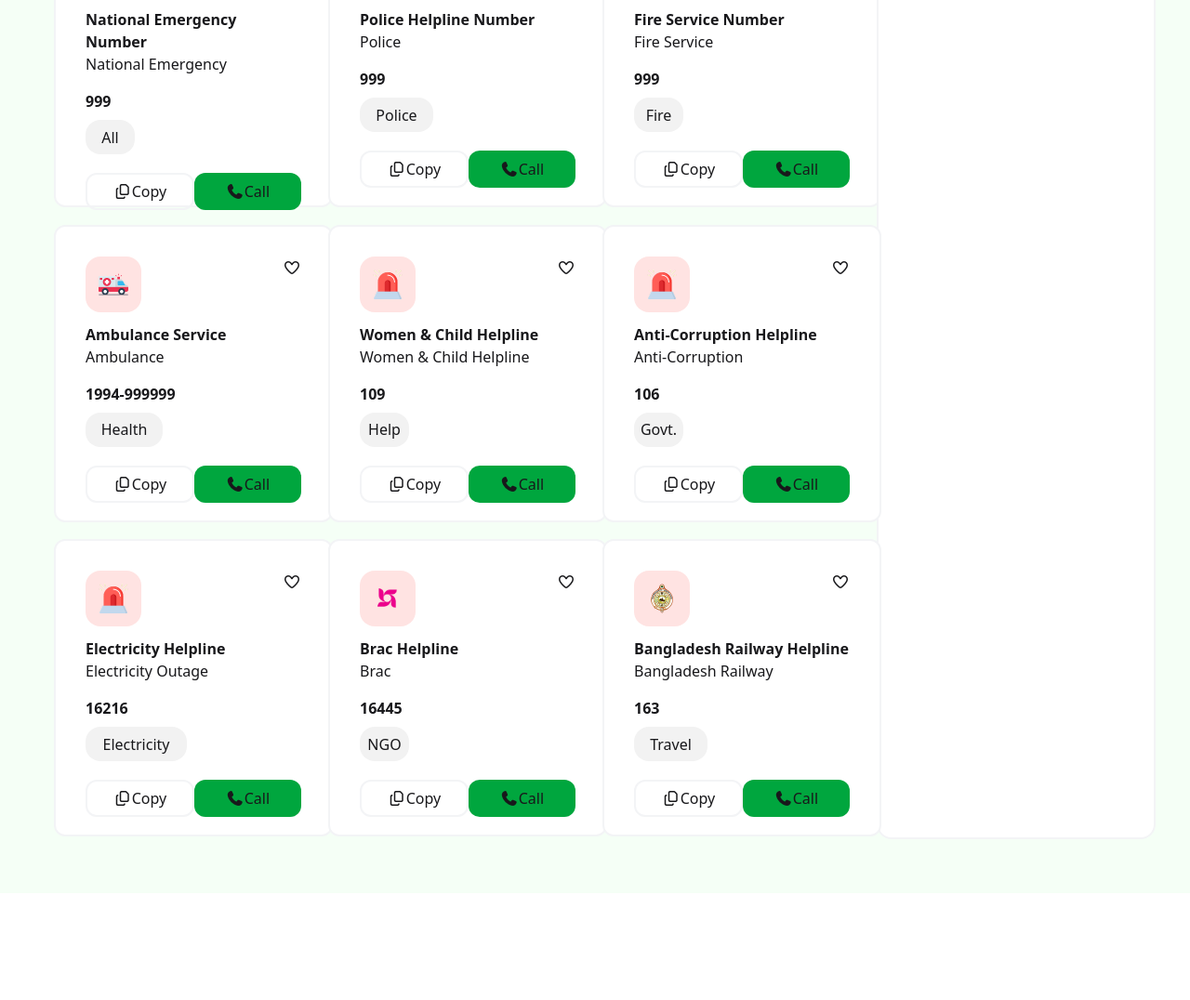
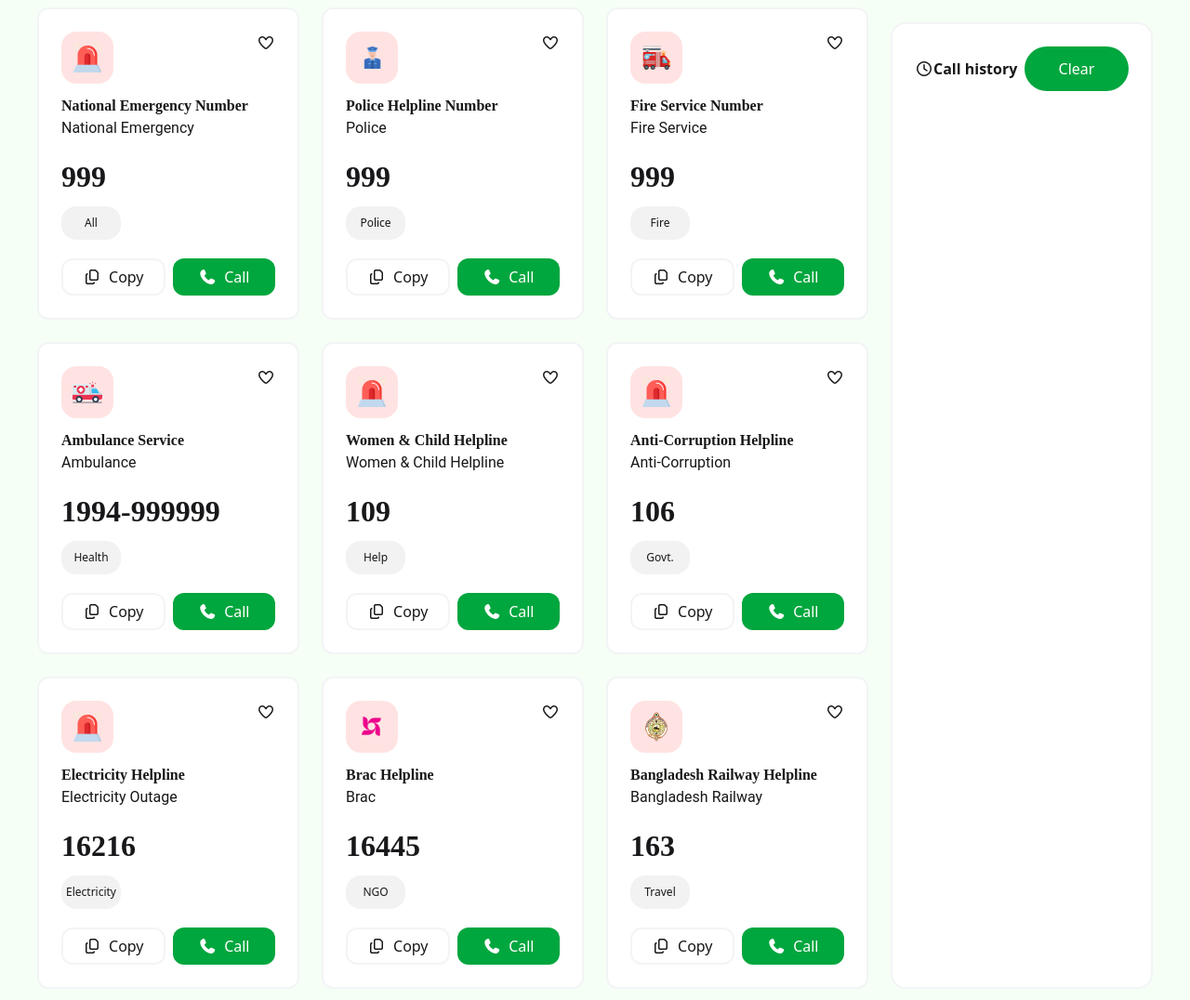
Before and after one commit to Ha-Mim123/A5-Emergency-hotline, a plain HTML site: page index.html in a window 1280 px wide. Shown: the part 506-1582 px from the top of the page at 93% size. Before the commit the page ends 1467 px from the top, so only its background shows below. Drawn offline with nearby package versions, Linux system fonts and the light colour scheme.

Commit message:
all code change

```diff
--- a/index.html
+++ b/index.html
@@ -1,252 +1,294 @@
 <!DOCTYPE html>
 <html lang="en">
+
 <head>
   <meta charset="UTF-8">
   <meta name="viewport" content="width=device-width, initial-scale=1.0">
   <title>Emergency Hotline</title>
-    <!-- css -->
-     <link rel="stylesheet" href="/style/style.css">
-    <!-- tailwind css -->
+
   <script src="https://cdn.jsdelivr.net/npm/@tailwindcss/browser@4"></script>
-    <!-- daisyui -->
   <link href="https://cdn.jsdelivr.net/npm/daisyui@5" rel="stylesheet" type="text/css" />
-    <!-- font awesome cdn -->
-    <link rel="stylesheet" href="https://cdnjs.cloudflare.com/ajax/libs/font-awesome/7.0.0/css/all.min.css" integrity="sha512-DxV+EoADOkOygM4IR9yXP8Sb2qwgidEmeqAEmDKIOfPRQZOWbXCzLC6vjbZyy0vPisbH2SyW27+ddLVCN+OMzQ==" crossorigin="anonymous" referrerpolicy="no-referrer" />
+  <link rel="stylesheet" href="https://cdnjs.cloudflare.com/ajax/libs/font-awesome/7.0.0/css/all.min.css"
+    integrity="sha512-DxV+EoADOkOygM4IR9yXP8Sb2qwgidEmeqAEmDKIOfPRQZOWbXCzLC6vjbZyy0vPisbH2SyW27+ddLVCN+OMzQ=="
+    crossorigin="anonymous" referrerpolicy="no-referrer" />
+    <link rel="stylesheet" href="style.css">
+</head>
 
-</head>
 <body>
-    <!-- navbar section -->
-    <section class="navebar flex justify-between items-center w-full h-[100px] p-14">
+  <section id="nav-section" class="flex flex-wrap justify-between items-center w-full min-h-[80px] p-4 md:p-8 lg:p-14">
     <div class="navebar flex items-center gap-2">
-            <div><img class="w-[50px] h-[50px]" src="./assets/logo.png" alt=""></div>
-            <div><h1 class="font-bold text-[#006747]">Emergency <br> Service</h1></div>
+      <div><img class="w-12 h-12 md:w-16 md:h-16" src="/assets/logo.png" alt=""></div>
+      <div>
+        <h1 class="font-bold text-[#006747] text-lg md:text-2xl hind">Emergency <br> Service</h1>
       </div>
-        <div class="navebar flex items-center gap-2 ">
-            <button class="flex justify-between items-center p-5 rounded-3xl h-[52px] w-[123px] bg-[#41ff6b1a] ">
+    </div>
+    <div class="navebar flex items-center gap-2">
+      <button id="heart-btn"
+        class="flex justify-between items-center px-3 py-2 md:px-5 md:py-3 rounded-3xl h-12 w-28 md:h-14 md:w-32 bg-[#41ff6b1a]">
         <span class="counter">0</span>
-                <img class="h-[30px] w-[30px]" src="./assets/heart.png" alt=""></button>
-            <button class="flex justify-between items-center p-5 rounded-3xl h-[52px] w-[123px] bg-[#41ff6b1a]">
+        <img id="count-heart" class="h-7 w-7 md:h-8 md:w-8" src="/assets/heart.png" alt=""></button>
+      <button id="coin-btn"
+        class="flex justify-between items-center px-3 py-2 md:px-5 md:py-3 rounded-3xl h-12 w-28 md:h-14 md:w-32 bg-[#41ff6b1a]">
         <span class="counter">100</span>
-                <img class="h-[30px] w-[30px]" src="./assets/coin.png" alt=""></button>
-            <button class= "rounded-3xl w-[127px] h-[52px] bg-[#00a63e]">copy</button>
+        <img class="h-7 w-7 md:h-8 md:w-8" src="/assets/coin.png" alt=""></button>
+      <div id="copy-btn" class="flex justify-between items-center">
+        <button class="rounded-3xl w-28 h-12 md:w-32 md:h-14 bg-[#00a63e] flex justify-center items-center">
+          <span class="counter p-3">0</span> copy
+        </button>
       </div>
-
-
+    </div>
   </section>
-    <!-- banner section -->
-     <section class="w-full h-[239px] bg-[linear-gradient(to_right,#013223,#006747,#013223)] flex flex-col justify-center items-center p-14">
+  <section
+    class="w-full min-h-[180px] md:min-h-[239px] bg-[linear-gradient(to_right,#013223,#006747,#013223)] flex flex-col justify-center items-center p-4 md:p-14">
     <div>
-         <img class="h-[92px] w-92px" src="./assets/logo.png" alt="">
+      <img class="h-20 w-20 md:h-24 md:w-24" src="/assets/logo.png" alt="">
     </div>
     <div class="text-white flex flex-col justify-center items-center">
-        <!-- import kora lgbe font "hind madurai" -->
-        <h1 class="font-bold text-[40px]">Emergency Service Directory</h1>
-        <p class="font-semibold text-[20px]">Government Emergency Services at Your Fingertip – A Project by  Government of the People’s Republic of Bangladesh</p>
+      <h1 class="font-bold text-[32px] md:text-[40px] hind">Emergency Service Directory</h1>
+      <p class="font-semibold text-[16px] md:text-[20px] hind">Government Emergency Services at Your Fingertip – A
+        Project by Government of the People’s Republic of Bangladesh</p>
     </div>
   </section>
-     <!-- card section -->
-      <section class="bg-[#f5fff6] w-full h-[100%] p-[58px] grid grid-cols-4 gap-4">
-        <div class="w-[300px] h-[320px] p-[32px] bg-white border-2 border-gray-100 rounded-xl">
+  <section id="card-section"
+    class="bg-[#f5fff6] w-full min-h-[100%] p-4 md:p-10 grid grid-cols-1 sm:grid-cols-2 lg:grid-cols-3 xl:grid-cols-4 gap-6">
+    <div
+      class="card w-full max-w-xs h-auto p-6 bg-white border-2 border-gray-100 rounded-xl mx-auto flex flex-col justify-between">
       <div class="flex justify-between">
-                <div class="w-[60px] h-[60px] bg-[#ffe3e2] rounded-2xl flex justify-center items-center">
-                <img class="w-[32px] h-[32px] " src="./assets/emergency.png" alt="">
+        <div class="w-14 h-14 bg-[#ffe3e2] rounded-2xl flex justify-center items-center">
+          <img class="w-8 h-8" src="/assets/emergency.png" alt="">
         </div>
-            <div ><i class="fa-regular fa-heart"></i></div>
+        <div id="card-heart"><i class="fa-regular fa-heart"></i></div>
       </div>
       <div class="mt-3">
-                <h3 class="font-bold">National Emergency Number</h3>
-                <p>National Emergency</p>
+        <h3 class="font-bold hind">National Emergency Number</h3>
+        <p class="roboto">National Emergency</p>
       </div>
       <div class="mt-4">
-                <!-- "Ag title" font change korte hobe h3 er -->
-                <h3 class="font-bold">999</h3>
-                <button class="h-[37px] w-[53px] bg-[#f2f2f2] rounded-2xl mt-2">All</button>
+        <h3 class="service-nmbr text-[32px]">999</h3>
+        <button class="h-9 w-16 bg-[#f2f2f2] rounded-2xl mt-2 text-xs">All</button>
       </div>
-            <div class="flex justify-center mt-5">
-                <button class="border-2 border-gray-100 rounded-xl h-[40px] w-[183px]"><i class="fa-regular fa-copy"></i>Copy</button>
-                <button class="bg-[#00a63e] h-[40px] w-[183px] rounded-xl"><i class="fa-solid fa-phone"></i>Call</button>
+      <div class="flex flex-col md:flex-row justify-center mt-5 gap-2 w-full">
+        <button
+          class="border-2 border-gray-100 rounded-xl h-10 w-full md:w-40 flex items-center justify-center gap-2"><i
+            class="fa-regular fa-copy"></i>Copy</button>
+        <button
+          class="call-btn bg-[#00a63e] h-10 w-full md:w-40 rounded-xl flex items-center justify-center gap-2 text-white"><i
+            class="fa-solid fa-phone"></i>Call</button>
       </div>
     </div>
-        <div class="w-[300px] h-[320px] p-[32px] bg-white border-2 border-gray-100 rounded-xl">
+    <div
+      class=" card w-full max-w-xs h-auto p-6 bg-white border-2 border-gray-100 rounded-xl mx-auto flex flex-col justify-between">
       <div class="flex justify-between">
-                <div class="w-[60px] h-[60px] bg-[#ffe3e2] rounded-2xl flex justify-center items-center">
-                <img class="w-[32px] h-[32px] " src="./assets/police.png" alt="">
+        <div class="w-14 h-14 bg-[#ffe3e2] rounded-2xl flex justify-center items-center">
+          <img class="w-8 h-8" src="/assets/police.png" alt="">
         </div>
-            <div ><i class="fa-regular fa-heart"></i></div>
+        <div><i class="fa-regular fa-heart"></i></div>
       </div>
       <div class="mt-3">
         <h3 class="font-bold">Police Helpline Number</h3>
         <p>Police</p>
       </div>
       <div class="mt-4">
-                <!-- "Ag title" font change korte hobe h3 er -->
-                <h3 class="font-bold">999</h3>
-                <button class="h-[37px] w-[79px] bg-[#f2f2f2] rounded-2xl mt-2">Police</button>
+        <h3 class="service-nmbr text-[32px]">999</h3>
+        <button class="h-9 w-16 bg-[#f2f2f2] rounded-2xl mt-2 text-xs">Police</button>
       </div>
-            <div class="flex justify-center mt-5">
-                <button class="border-2 border-gray-100 rounded-xl h-[40px] w-[183px]"><i class="fa-regular fa-copy"></i>Copy</button>
-                <button class="bg-[#00a63e] h-[40px] w-[183px] rounded-xl"><i class="fa-solid fa-phone"></i>Call</button>
+      <div class="flex flex-col md:flex-row justify-center mt-5 gap-2 w-full">
+        <button
+          class="border-2 border-gray-100 rounded-xl h-10 w-full md:w-40 flex items-center justify-center gap-2"><i
+            class="fa-regular fa-copy"></i>Copy</button>
+        <button
+          class="call-btn bg-[#00a63e] h-10 w-full md:w-40 rounded-xl flex items-center justify-center gap-2 text-white"><i
+            class="fa-solid fa-phone"></i>Call</button>
       </div>
     </div>
-        <div class="w-[300px] h-[320px] p-[32px] bg-white border-2 border-gray-100 rounded-xl">
+    <div
+      class="card w-full max-w-xs h-auto p-6 bg-white border-2 border-gray-100 rounded-xl mx-auto flex flex-col justify-between">
       <div class="flex justify-between">
-                <div class="w-[60px] h-[60px] bg-[#ffe3e2] rounded-2xl flex justify-center items-center">
-                <img class="w-[32px] h-[32px] " src="./assets/fire-service.png" alt="">
+        <div class="w-14 h-14 bg-[#ffe3e2] rounded-2xl flex justify-center items-center">
+          <img class="w-8 h-8" src="/assets/fire-service.png" alt="">
         </div>
-            <div ><i class="fa-regular fa-heart"></i></div>
+        <div><i class="fa-regular fa-heart"></i></div>
       </div>
       <div class="mt-3">
         <h3 class="font-bold">Fire Service Number</h3>
         <p>Fire Service</p>
       </div>
       <div class="mt-4">
-                <!-- "Ag title" font change korte hobe h3 er -->
-                <h3 class="font-bold">999</h3>
-                <button class="h-[37px] w-[53px] bg-[#f2f2f2] rounded-2xl mt-2">Fire</button>
+        <h3 class="service-nmbr text-[32px]">999</h3>
+        <button class="h-9 w-16 bg-[#f2f2f2] rounded-2xl mt-2 text-xs">Fire</button>
       </div>
-            <div class="flex justify-center mt-5">
-                <button class="border-2 border-gray-100 rounded-xl h-[40px] w-[183px]"><i class="fa-regular fa-copy"></i>Copy</button>
-                <button class="bg-[#00a63e] h-[40px] w-[183px] rounded-xl"><i class="fa-solid fa-phone"></i>Call</button>
+      <div class="flex flex-col md:flex-row justify-center mt-5 gap-2 w-full">
+        <button
+          class="border-2 border-gray-100 rounded-xl h-10 w-full md:w-40 flex items-center justify-center gap-2"><i
+            class="fa-regular fa-copy"></i>Copy</button>
+        <button
+          class="call-btn bg-[#00a63e] h-10 w-full md:w-40 rounded-xl flex items-center justify-center gap-2 text-white"><i
+            class="fa-solid fa-phone"></i>Call</button>
       </div>
     </div>
 
-         <!--call  history  -->
-            <div class="rounded-2xl border-2 border-gray-100 bg-white w-[300px] h-[1000px]  p-[30px] row-span-3">
+    <div id="call-history"
+      class="rounded-2xl border-2 border-gray-100 bg-white w-full max-w-xs md:max-w-sm lg:max-w-md h-auto p-6 row-span-3 mx-auto mt-4 block">
       <div class="flex justify-between items-center">
         <h2 class="font-bold"><i class="fa-regular fa-clock"></i>Call history</h2>
-                <button class="w-[114px] h-[52px] rounded-3xl bg-[#00a63e]">Clear </button>
+        <button class="w-24 h-10 md:w-28 md:h-12 rounded-3xl bg-[#00a63e] text-white">Clear</button>
       </div>
+      <div id="history-items"></div>
     </div>
-            <!-- ---------- -->
 
-        <div class="w-[300px] h-[320px] p-[32px] bg-white border-2 border-gray-100 rounded-xl">
+    <div
+      class="card w-full max-w-xs h-auto p-6 bg-white border-2 border-gray-100 rounded-xl mx-auto flex flex-col justify-between">
       <div class="flex justify-between">
-                <div class="w-[60px] h-[60px] bg-[#ffe3e2] rounded-2xl flex justify-center items-center">
-                <img class="w-[32px] h-[32px] " src="./assets/ambulance.png" alt="">
+        <div class="w-14 h-14 bg-[#ffe3e2] rounded-2xl flex justify-center items-center">
+          <img class="w-8 h-8" src="/assets/ambulance.png" alt="">
         </div>
-            <div ><i class="fa-regular fa-heart"></i></div>
+        <div><i class="fa-regular fa-heart"></i></div>
       </div>
       <div class="mt-3">
         <h3 class="font-bold">Ambulance Service</h3>
         <p>Ambulance</p>
       </div>
       <div class="mt-4">
-                <!-- "Ag title" font change korte hobe h3 er -->
-                <h3 class="font-bold">1994-999999</h3>
-                <button class="h-[37px] w-[83px] bg-[#f2f2f2] rounded-2xl mt-2">Health</button>
+        <h3 class="service-nmbr text-[32px]">1994-999999</h3>
+        <button class="h-9 w-16 bg-[#f2f2f2] rounded-2xl mt-2 text-xs">Health</button>
       </div>
-            <div class="flex justify-center mt-5">
-                <button class="border-2 border-gray-100 rounded-xl h-[40px] w-[183px]"><i class="fa-regular fa-copy"></i>Copy</button>
-                <button class="bg-[#00a63e] h-[40px] w-[183px] rounded-xl"><i class="fa-solid fa-phone"></i>Call</button>
+      <div class="flex flex-col md:flex-row justify-center mt-5 gap-2 w-full">
+        <button
+          class="border-2 border-gray-100 rounded-xl h-10 w-full md:w-40 flex items-center justify-center gap-2"><i
+            class="fa-regular fa-copy"></i>Copy</button>
+        <button
+          class="call-btn bg-[#00a63e] h-10 w-full md:w-40 rounded-xl flex items-center justify-center gap-2 text-white"><i
+            class="fa-solid fa-phone"></i>Call</button>
       </div>
     </div>
-        <div class="w-[300px] h-[320px] p-[32px] bg-white border-2 border-gray-100 rounded-xl">
+    <div
+      class=" card w-full max-w-xs h-auto p-6 bg-white border-2 border-gray-100 rounded-xl mx-auto flex flex-col justify-between">
       <div class="flex justify-between">
-                <div class="w-[60px] h-[60px] bg-[#ffe3e2] rounded-2xl flex justify-center items-center">
-                <img class="w-[32px] h-[32px] " src="./assets/emergency.png" alt="">
+        <div class="w-14 h-14 bg-[#ffe3e2] rounded-2xl flex justify-center items-center">
+          <img class="w-8 h-8" src="/assets/emergency.png" alt="">
         </div>
-            <div ><i class="fa-regular fa-heart"></i></div>
+        <div><i class="fa-regular fa-heart"></i></div>
       </div>
       <div class="mt-3">
         <h3 class="font-bold">Women & Child Helpline</h3>
         <p>Women & Child Helpline</p>
       </div>
       <div class="mt-4">
-                <!-- "Ag title" font change korte hobe h3 er -->
-                <h3 class="font-bold">109</h3>
-                <button class="h-[37px] w-[53px] bg-[#f2f2f2] rounded-2xl mt-2">Help</button>
+        <h3 class="service-nmbr text-[32px]">109</h3>
+        <button class="h-9 w-16 bg-[#f2f2f2] rounded-2xl mt-2 text-xs">Help</button>
       </div>
-            <div class="flex justify-center mt-5">
-                <button class="border-2 border-gray-100 rounded-xl h-[40px] w-[183px]"><i class="fa-regular fa-copy"></i>Copy</button>
-                <button class="bg-[#00a63e] h-[40px] w-[183px] rounded-xl"><i class="fa-solid fa-phone"></i>Call</button>
+      <div class="flex flex-col md:flex-row justify-center mt-5 gap-2 w-full">
+        <button
+          class="border-2 border-gray-100 rounded-xl h-10 w-full md:w-40 flex items-center justify-center gap-2"><i
+            class="fa-regular fa-copy"></i>Copy</button>
+        <button
+          class="call-btn bg-[#00a63e] h-10 w-full md:w-40 rounded-xl flex items-center justify-center gap-2 text-white"><i
+            class="fa-solid fa-phone"></i>Call</button>
       </div>
     </div>
-        <div class="w-[300px] h-[320px] p-[32px] bg-white border-2 border-gray-100 rounded-xl">
+    <div
+      class="card w-full max-w-xs h-auto p-6 bg-white border-2 border-gray-100 rounded-xl mx-auto flex flex-col justify-between">
       <div class="flex justify-between">
-                <div class="w-[60px] h-[60px] bg-[#ffe3e2] rounded-2xl flex justify-center items-center">
-                <img class="w-[32px] h-[32px] " src="./assets/emergency.png" alt="">
+        <div class="w-14 h-14 bg-[#ffe3e2] rounded-2xl flex justify-center items-center">
+          <img class="w-8 h-8" src="/assets/emergency.png" alt="">
         </div>
-            <div ><i class="fa-regular fa-heart"></i></div>
+        <div><i class="fa-regular fa-heart"></i></div>
       </div>
       <div class="mt-3">
         <h3 class="font-bold">Anti-Corruption Helpline</h3>
         <p>Anti-Corruption</p>
       </div>
       <div class="mt-4">
-                <!-- "Ag title" font change korte hobe h3 er -->
-                <h3 class="font-bold">106</h3>
-                <button class="h-[37px] w-[53px] bg-[#f2f2f2] rounded-2xl mt-2">Govt.</button>
+        <h3 class="service-nmbr text-[32px]">106</h3>
+        <button class="h-9 w-16 bg-[#f2f2f2] rounded-2xl mt-2 text-xs">Govt.</button>
       </div>
-            <div class="flex justify-center mt-5">
-                <button class="border-2 border-gray-100 rounded-xl h-[40px] w-[183px]"><i class="fa-regular fa-copy"></i>Copy</button>
-                <button class="bg-[#00a63e] h-[40px] w-[183px] rounded-xl"><i class="fa-solid fa-phone"></i>Call</button>
+      <div class="flex flex-col md:flex-row justify-center mt-5 gap-2 w-full">
+        <button
+          class="border-2 border-gray-100 rounded-xl h-10 w-full md:w-40 flex items-center justify-center gap-2"><i
+            class="fa-regular fa-copy"></i>Copy</button>
+        <button
+          class="call-btn bg-[#00a63e] h-10 w-full md:w-40 rounded-xl flex items-center justify-center gap-2 text-white"><i
+            class="fa-solid fa-phone"></i>Call</button>
       </div>
     </div>
-        <div class="w-[300px] h-[320px] p-[32px] bg-white border-2 border-gray-100 rounded-xl">
+    <div
+      class="card w-full max-w-xs h-auto p-6 bg-white border-2 border-gray-100 rounded-xl mx-auto flex flex-col justify-between">
       <div class="flex justify-between">
-                <div class="w-[60px] h-[60px] bg-[#ffe3e2] rounded-2xl flex justify-center items-center">
-                <img class="w-[32px] h-[32px] " src="./assets/emergency.png" alt="">
+        <div class="w-14 h-14 bg-[#ffe3e2] rounded-2xl flex justify-center items-center">
+          <img class="w-8 h-8" src="/assets/emergency.png" alt="">
         </div>
-            <div ><i class="fa-regular fa-heart"></i></div>
+        <div><i class="fa-regular fa-heart"></i></div>
       </div>
       <div class="mt-3">
         <h3 class="font-bold">Electricity Helpline</h3>
         <p>Electricity Outage</p>
       </div>
       <div class="mt-4">
-                <!-- "Ag title" font change korte hobe h3 er -->
-                <h3 class="font-bold">16216</h3>
-                <button class="h-[37px] w-[109px] bg-[#f2f2f2] rounded-2xl mt-2">Electricity</button>
+        <h3 class="service-nmbr text-[32px]">16216</h3>
+        <button class="h-9 w-16 bg-[#f2f2f2] rounded-2xl mt-2 text-xs">Electricity</button>
       </div>
-            <div class="flex justify-center mt-5">
-                <button class="border-2 border-gray-100 rounded-xl h-[40px] w-[183px]"><i class="fa-regular fa-copy"></i>Copy</button>
-                <button class="bg-[#00a63e] h-[40px] w-[183px] rounded-xl"><i class="fa-solid fa-phone"></i>Call</button>
+      <div class="flex flex-col md:flex-row justify-center mt-5 gap-2 w-full">
+        <button
+          class="border-2 border-gray-100 rounded-xl h-10 w-full md:w-40 flex items-center justify-center gap-2"><i
+            class="fa-regular fa-copy"></i>Copy</button>
+        <button
+          class="call-btn bg-[#00a63e] h-10 w-full md:w-40 rounded-xl flex items-center justify-center gap-2 text-white"><i
+            class="fa-solid fa-phone"></i>Call</button>
       </div>
     </div>
-        <div class="w-[300px] h-[320px] p-[32px] bg-white border-2 border-gray-100 rounded-xl">
+    <div
+      class="card w-full max-w-xs h-auto p-6 bg-white border-2 border-gray-100 rounded-xl mx-auto flex flex-col justify-between">
       <div class="flex justify-between">
-                <div class="w-[60px] h-[60px] bg-[#ffe3e2] rounded-2xl flex justify-center items-center">
-                <img class="w-[32px] h-[32px] " src="./assets/brac.png" alt="">
+        <div class="w-14 h-14 bg-[#ffe3e2] rounded-2xl flex justify-center items-center">
+          <img class="w-8 h-8" src="/assets/brac.png" alt="">
         </div>
-            <div ><i class="fa-regular fa-heart"></i></div>
+        <div><i class="fa-regular fa-heart"></i></div>
       </div>
       <div class="mt-3">
         <h3 class="font-bold">Brac Helpline</h3>
         <p>Brac</p>
       </div>
       <div class="mt-4">
-                <!-- "Ag title" font change korte hobe h3 er -->
-                <h3 class="font-bold">16445</h3>
-                <button class="h-[37px] w-[53px] bg-[#f2f2f2] rounded-2xl mt-2">NGO</button>
+        <h3 class="service-nmbr text-[32px]">16445</h3>
+        <button class="h-9 w-16 bg-[#f2f2f2] rounded-2xl mt-2 text-xs">NGO</button>
       </div>
-            <div class="flex justify-center mt-5">
-                <button class="border-2 border-gray-100 rounded-xl h-[40px] w-[183px]"><i class="fa-regular fa-copy"></i>Copy</button>
-                <button class="bg-[#00a63e] h-[40px] w-[183px] rounded-xl"><i class="fa-solid fa-phone"></i>Call</button>
+      <div class="flex flex-col md:flex-row justify-center mt-5 gap-2 w-full">
+        <button
+          class="border-2 border-gray-100 rounded-xl h-10 w-full md:w-40 flex items-center justify-center gap-2"><i
+            class="fa-regular fa-copy"></i>Copy</button>
+        <button
+          class="call-btn bg-[#00a63e] h-10 w-full md:w-40 rounded-xl flex items-center justify-center gap-2 text-white"><i
+            class="fa-solid fa-phone"></i>Call</button>
       </div>
     </div>
-        <div class="w-[300px] h-[320px] p-[32px] bg-white border-2 border-gray-100 rounded-xl">
+    <div
+      class="card w-full max-w-xs h-auto p-6 bg-white border-2 border-gray-100 rounded-xl mx-auto flex flex-col justify-between">
       <div class="flex justify-between">
-                <div class="w-[60px] h-[60px] bg-[#ffe3e2] rounded-2xl flex justify-center items-center">
-                <img class="w-[32px] h-[32px] " src="./assets/Bangladesh-Railway.png" alt="">
+        <div class="w-14 h-14 bg-[#ffe3e2] rounded-2xl flex justify-center items-center">
+          <img class="w-8 h-8" src="/assets/Bangladesh-Railway.png" alt="">
         </div>
-            <div ><i class="fa-regular fa-heart"></i></div>
+        <div><i class="fa-regular fa-heart"></i></div>
       </div>
       <div class="mt-3">
         <h3 class="font-bold">Bangladesh Railway Helpline </h3>
         <p>Bangladesh Railway</p>
       </div>
       <div class="mt-4">
-                <!-- "Ag title" font change korte hobe h3 er -->
-                <h3 class="font-bold">163</h3>
-                <button class="h-[37px] w-[79px] bg-[#f2f2f2] rounded-2xl mt-2">Travel</button>
+        <h3 class="service-nmbr text-[32px]">163</h3>
+        <button class="h-9 w-16 bg-[#f2f2f2] rounded-2xl mt-2 text-xs">Travel</button>
       </div>
-            <div class="flex justify-center mt-5">
-                <button class="border-2 border-gray-100 rounded-xl h-[40px] w-[183px]"><i class="fa-regular fa-copy"></i>Copy</button>
-                <button class="bg-[#00a63e] h-[40px] w-[183px] rounded-xl"><i class="fa-solid fa-phone"></i>Call</button>
+      <div class="flex flex-col md:flex-row justify-center mt-5 gap-2 w-full">
+        <button
+          class="border-2 border-gray-100 rounded-xl h-10 w-full md:w-40 flex items-center justify-center gap-2"><i
+            class="fa-regular fa-copy"></i>Copy</button>
+        <button
+          class="call-btn bg-[#00a63e] h-10 w-full md:w-40 rounded-xl flex items-center justify-center gap-2 text-white"><i
+            class="fa-solid fa-phone"></i>Call</button>
       </div>
     </div>
+  </section>
 
+  <script src="script.js"></script>
+</body>
 
-      </section>
-</body>
 </html>
--- /dev/null
+++ b/style.css
@@ -0,0 +1,19 @@
+.hind {
+  font-family: "Hind Madurai", sans-serif;
+  font-style: normal;}
+
+.roboto {
+  font-family: "Roboto", sans-serif;
+
+}
+.service-nmbr {
+  font-weight: bold;
+  font-family: roboto;
+}
+#card-section h3{
+  font-weight: bold;
+  font-family: hind;
+}
+#card-section p{
+  font-family: roboto;
+}
--- a/style/style.css
+++ /dev/null
@@ -1 +0,0 @@
-@import "tailwindcss"
```
Also changed, not shown: script.js (added, +111 -0 lines), js/script.js (deleted). Lines whose indentation alone changed are shown as unchanged.
